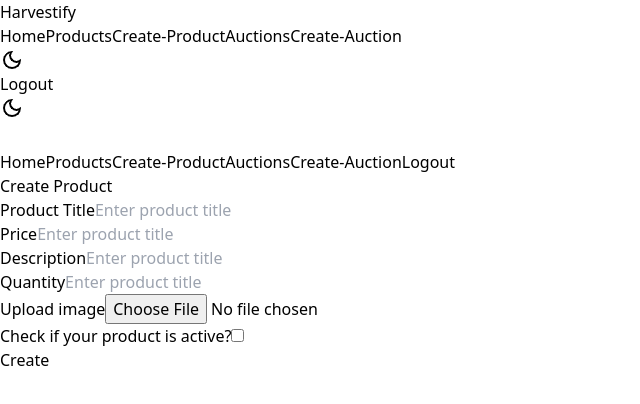
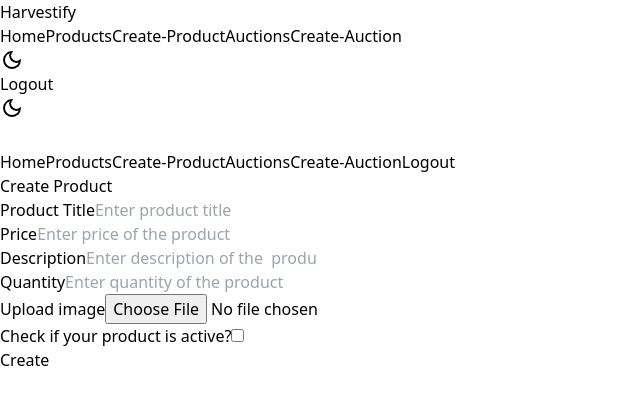
Before and after one commit to Rakhshan90/Harvestify-Frontend, a React (Vite) app: page /create-product in a window 1280 px wide. Shown: the top 404 px of the page, without its empty margins (0-640 px from the left). Built offline with nearby package versions, Linux system fonts and the light colour scheme; sample sign-in values are in the browser's storage.

Commit message:
create product functionality implemented

```diff
--- a/src/App.jsx
+++ b/src/App.jsx
@@ -12,6 +12,8 @@
 import ProductList from "./Components/Product/ProductList"
 import Product from "./Components/Product/Product"
 import UpdateProduct from "./Components/Product/UpdateProduct"
+import PrivateProtectRoute from "./Components/Navigation/ProtectedRoutes/PrivateProtectRoute"
+import AdminProtectRoute from "./Components/Navigation/ProtectedRoutes/AdminProtectRoute"
 
 function App() {
 
@@ -23,13 +25,22 @@
           <Route path="/" element={<Home />} />
           <Route path="/login" element={<Login />} />
           <Route path="/register" element={<Register />} />
-          <Route path="/create-product" element={<CreateProduct />} />
-          <Route path="/create-auction" element={<CreateAuction />} />
-          <Route path="/auctions" element={<Auctions />} />
-          <Route path="/auction/:id" element={<Auction />} />
           <Route path="/products" element={<ProductList />} />
           <Route path="/product/:id" element={<Product />} />
-          <Route path="/update-product/:id" element={<UpdateProduct />} />
+          <Route path="/create-product" element={<PrivateProtectRoute>
+            <CreateProduct />
+          </PrivateProtectRoute>} />
+          <Route path="/update-product/:id" element={<PrivateProtectRoute>
+            <UpdateProduct />
+          </PrivateProtectRoute>} />
+          <Route path="/auctions" element={<Auctions />} />
+          <Route path="/auction/:id" element={<PrivateProtectRoute>
+            <Auction />
+          </PrivateProtectRoute>} />
+          <Route path="/create-auction" element={<AdminProtectRoute>
+            <CreateAuction />
+          </AdminProtectRoute>} />
+
         </Routes>
       </BrowserRouter>
     </>
--- /dev/null
+++ b/src/Components/Navigation/ProtectedRoutes/AdminProtectRoute.jsx
@@ -0,0 +1,14 @@
+import React from 'react'
+import { useSelector } from 'react-redux'
+import { Navigate } from 'react-router-dom';
+
+const AdminProtectRoute = ({children}) => {
+    // select loggedIn user from users reducer of redux store
+    const user = useSelector(store => store?.users);
+    const{userAuth} = user;
+    if(userAuth?.isAdmin) return children;
+    else if(userAuth) return <Navigate to='/' />;
+    else return <Navigate to='/login' />;
+}
+
+export default AdminProtectRoute
--- /dev/null
+++ b/src/Components/Navigation/ProtectedRoutes/PrivateProtectRoute.jsx
@@ -0,0 +1,13 @@
+import React from 'react'
+import { useSelector } from 'react-redux'
+import { Navigate } from 'react-router-dom';
+
+const PrivateProtectRoute = ({children}) => {
+    // select loggedIn user form users reduces of redux store
+    const user = useSelector(store => store?.users);
+    const {userAuth} = user;
+    if(userAuth) return children;
+    else return <Navigate to='/login' />
+}
+
+export default PrivateProtectRoute
--- a/src/Components/Product/CreateProduct.jsx
+++ b/src/Components/Product/CreateProduct.jsx
@@ -1,50 +1,152 @@
+import { useFormik } from 'formik'
 import React from 'react'
+import { useDispatch, useSelector } from 'react-redux';
+import * as Yup from 'yup'
+import { createProductAction } from '../../redux/slices/products/productSlices';
+import { useNavigate } from 'react-router-dom';
+
+const formSchema = Yup.object({
+    product_name: Yup.string().required('Product title is required'),
+    price: Yup.string().required('Product price is required'),
+    description: Yup.string().required('Product description is required'),
+    quantity: Yup.string().required('Product quantity is required'),
+    isActive: Yup.boolean().required('Product status is required')
+});
+
 
 const CreateProduct = () => {
+    const dispatch = useDispatch();
+    const navigate = useNavigate();
+    const formik = useFormik({
+        initialValues: {
+            product_name: '',
+            price: '',
+            description: '',
+            quantity: '',
+            isActive: false,
+        },
+        onSubmit: (values) => {
+            dispatch(createProductAction(values));
+            // console.log(values);
+        },
+        validationSchema: formSchema,
+    });
+
+    const productData = useSelector(store => store?.products);
+    const {loading, appErr, serverErr, product} = productData;
+    if(product) navigate('/products');
+
     return (
         <div className="min-h-screen dark:bg-slate-800 dark:text-white">
             <div className="max-w-xl mx-auto flex flex-col items-center justify-center space-y-8">
                 <h1 className="text-4xl font-bold text-left md:text-center">Create Product</h1>
-                <form className='flex flex-col flex-wrap space-y-3 w-full px-6 pb-6 md:px-4'>
+                {/* Display Error if any */}
+                {appErr || serverErr ? (
+                    <div className='text-red-500'> {appErr} {serverErr} </div>
+                ) : null}
+                <form onSubmit={formik.handleSubmit}
+                    className='flex flex-col flex-wrap space-y-3 w-full px-6 pb-6 md:px-4'>
                     <div className="flex flex-col space-y-3">
                         <label htmlFor="title" className="block text-sm font-medium">Product Title</label>
-                        <input type="text" id='title' name='title' placeholder='Enter product title'
-                        className="w-full rounded-full p-4 outline-none border border-gray-100 shadow placeholder-gray-500 focus:ring focus:ring-teal-200 transition duration-200 mb-1 dark:bg-slate-600
+                        <input
+                            value={formik.values.product_name}
+                            onChange={formik.handleChange('product_name')}
+                            onBlur={formik.handleBlur('product_name')}
+                            type="text"
+                            placeholder='Enter product title'
+                            className="w-full rounded-full p-4 outline-none border border-gray-100 shadow placeholder-gray-500 focus:ring focus:ring-teal-200 transition duration-200 mb-1 dark:bg-slate-600
                         dark:border-none dark:placeholder:text-slate-100"/>
+                        {formik.touched.product_name && formik.errors.product_name && (
+                            <div className="text-red-500 mb-4 mt-1">
+                                {formik.errors.product_name}
+                            </div>
+                        )}
                     </div>
                     <div className="flex flex-col space-y-3">
                         <label htmlFor="price" className="block text-sm font-medium">Price</label>
-                        <input type="number" id='price' name='price' placeholder='Enter product title'
-                        className="w-full rounded-full p-4 outline-none border border-gray-100 shadow placeholder-gray-500 focus:ring focus:ring-teal-200 transition duration-200 mb-1 dark:bg-slate-600
+                        <input
+                            value={formik.values.price}
+                            onChange={formik.handleChange('price')}
+                            onBlur={formik.handleBlur('price')}
+                            type="number"
+                            placeholder='Enter price of the product'
+                            className="w-full rounded-full p-4 outline-none border border-gray-100 shadow placeholder-gray-500 focus:ring focus:ring-teal-200 transition duration-200 mb-1 dark:bg-slate-600
                         dark:border-none dark:placeholder:text-slate-100"  />
+                        {formik.touched.price && formik.errors.price && (
+                            <div className="text-red-500 mb-4 mt-1">
+                                {formik.errors.price}
+                            </div>
+                        )}
                     </div>
                     <div className="flex flex-col space-y-3">
                         <label htmlFor="description" className="block text-sm font-medium">Description</label>
-                        <input type="text" id='description' name='description' placeholder='Enter product title'
-                        className="w-full rounded-full p-4 outline-none border border-gray-100 shadow placeholder-gray-500 focus:ring focus:ring-teal-200 transition duration-200 mb-1 dark:bg-slate-600
+                        <input
+                            value={formik.values.description}
+                            onChange={formik.handleChange('description')}
+                            onBlur={formik.handleBlur('description')}
+                            type="text"
+                            placeholder='Enter description of the  product'
+                            className="w-full rounded-full p-4 outline-none border border-gray-100 shadow placeholder-gray-500 focus:ring focus:ring-teal-200 transition duration-200 mb-1 dark:bg-slate-600
                         dark:border-none dark:placeholder:text-slate-100"  />
+                        {formik.touched.description && formik.errors.description && (
+                            <div className="text-red-500 mb-4 mt-1">
+                                {formik.errors.description}
+                            </div>
+                        )}
                     </div>
                     <div className="flex flex-col space-y-3">
                         <label htmlFor="quantity" className="block text-sm font-medium">Quantity</label>
-                        <input type="text" id='quantity' name='quantity' placeholder='Enter product title'
-                        className="w-full rounded-full p-4 outline-none border border-gray-100 shadow placeholder-gray-500 focus:ring focus:ring-teal-200 transition duration-200 mb-1 dark:bg-slate-600
+                        <input
+                            value={formik.values.quantity}
+                            onChange={formik.handleChange('quantity')}
+                            onBlur={formik.handleBlur('quantity')}
+                            type="text"
+                            placeholder='Enter quantity of the product'
+                            className="w-full rounded-full p-4 outline-none border border-gray-100 shadow placeholder-gray-500 focus:ring focus:ring-teal-200 transition duration-200 mb-1 dark:bg-slate-600
                         dark:border-none dark:placeholder:text-slate-100"  />
+                        {formik.touched.quantity && formik.errors.quantity && (
+                            <div className="text-red-500 mb-4 mt-1">
+                                {formik.errors.quantity}
+                            </div>
+                        )}
                     </div>
                     <div className="flex flex-col space-y-3">
                         <label htmlFor="phone" className="block text-sm font-medium">Upload image</label>
-                        <input type="file" id='photo' name='photo' placeholder='Enter product title'
-                        className="w-full rounded-full p-4 outline-none border border-gray-100 shadow placeholder-gray-500 focus:ring focus:ring-teal-200 transition duration-200 mb-1 dark:bg-slate-600
+                        <input
+                            type="file"
+                            className="w-full rounded-full p-4 outline-none border border-gray-100 shadow placeholder-gray-500 focus:ring focus:ring-teal-200 transition duration-200 mb-1 dark:bg-slate-600
                         dark:border-none dark:placeholder:text-slate-100"  />
                     </div>
                     <div className="flex space-x-3">
                         <label htmlFor="isAgreed" className="block text-sm font-medium">Check if your product is active?</label>
-                        <input type="checkbox" id="isAgreed" name="isAgreed" placeholder='Enter product title'
-                        className="w-4 outline-none border border-gray-100 mb-1"  />
+                        <input
+                            checked={formik.values.isActive}
+                            onChange={formik.handleChange('isActive')}
+                            id='status'
+                            name='status'
+                            type="checkbox"
+                            className="w-4 outline-none border border-gray-100 mb-1" />
+                        {formik.touched.isActive && formik.errors.isActive && (
+                            <div className="text-red-500 mb-4 mt-1">
+                                {formik.errors.isActive}
+                            </div>
+                        )}
                     </div>
 
-                    <button className='bg-teal-500 text-white px-8 py-3 font-medium text-xl rounded-full'>
+                    {loading? (
+                        <button
+                        disabled
+                        type='submit'
+                        className='bg-teal-500 text-white px-8 py-3 font-medium text-xl rounded-full'>
+                        Loading, please wait a minute...
+                    </button>
+                    ) : (
+                        <button
+                        type='submit'
+                        className='bg-teal-500 text-white px-8 py-3 font-medium text-xl rounded-full'>
                         Create
                     </button>
+                    )}
                 </form>
             </div>
         </div>
--- a/src/Components/Product/Product.jsx
+++ b/src/Components/Product/Product.jsx
@@ -38,7 +38,8 @@
                         </div>
                         <p className="text-5xl font-bold dark:text-white">$599</p>
                         <div className="group">
-                            <button className="w-full bg-teal-700 text-white transition-all duration-150 border-b-8 border-b-teal-700 rounded-lg group-hover:border-t-8 group-hover:border-t-teal-700 group-hover:bg-teal-700 group-hover:border-b-0 group-hover:shadow-lg">
+                            <button onClick={()=> navigate('/auction/:id')}
+                            className="w-full bg-teal-700 text-white transition-all duration-150 border-b-8 border-b-teal-700 rounded-lg group-hover:border-t-8 group-hover:border-t-teal-700 group-hover:bg-teal-700 group-hover:border-b-0 group-hover:shadow-lg">
                                 <div className="px-8 py-4 bg-teal-500 rounded-lg duration-150 group-hover:bg-teal-700 font-bold">Go to auction</div>
                             </button>
                         </div>
--- /dev/null
+++ b/src/redux/slices/products/productSlices.js
@@ -0,0 +1,52 @@
+import { createAsyncThunk, createSlice } from "@reduxjs/toolkit";
+import { baseUrl } from "../../../util/baseUrl";
+import axios from 'axios';
+
+// create product action
+export const createProductAction = createAsyncThunk('products/create',
+    async (product, {rejectWithValue, getState, dispatch}) => {
+        const user = getState()?.users;
+        const {userAuth} = user;
+        // config
+        const config = {
+            headers: {
+                Authorization: `Bearer ${userAuth?.token}`
+            }
+        }
+        try {
+            const {data} = await axios.post(`${baseUrl}/products/create`, product, config);
+            return data;
+        } catch (error) {
+            // frontend error if any
+            if(!error?.response) throw error;
+            // server error
+            else return rejectWithValue(error?.response?.data);
+        }
+    });
+
+// product slices
+const productSlices = createSlice({
+    name: 'products',
+    initialState: {},
+    extraReducers: (builder)=>{
+        // create product
+        builder.addCase(createProductAction.pending, (state, action)=>{
+            state.loading = true;
+            state.appErr = undefined;
+            state.serverErr = undefined;
+        });
+        builder.addCase(createProductAction.fulfilled, (state, action)=>{
+            state.loading = false;
+            state.product = action?.payload;
+            state.appErr = undefined;
+            state.serverErr = undefined;
+        });
+        builder.addCase(createProductAction.rejected, (state, action)=>{
+            state.loading = false;
+            state.appErr = action?.payload?.message;
+            state.serverErr = action?.error?.message;
+        });
+    }
+});
+
+export default productSlices.reducer;
--- a/src/redux/store/store.js
+++ b/src/redux/store/store.js
@@ -1,9 +1,11 @@
 import { configureStore } from "@reduxjs/toolkit";
-import users from '../slices/users/usersSlices'
+import users from '../slices/users/usersSlices';
+import products from '../slices/products/productSlices';
 
 const store = configureStore({
     reducer: {
         users,
+        products,
     }
 });
 
```
